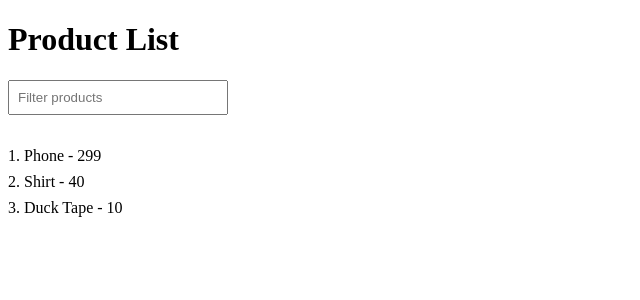
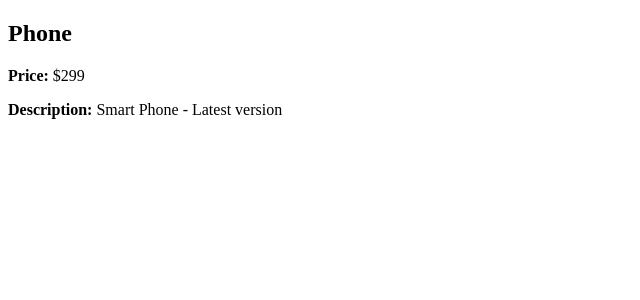
Before and after one commit to SnehaAnto/angularProject, an Angular app in the folder eMiniStore/: page /products/1 in a window 1280 px wide. Before the commit this address led to /. Shown: the top 300 px of the page, without its empty margins (0-640 px from the left). Built offline with nearby package versions, Linux system fonts and the light colour scheme.

Commit message:
Product Details page and routing

```diff
--- a/eMiniStore/src/app/app.component.html
+++ b/eMiniStore/src/app/app.component.html
@@ -1 +1 @@
-<app-product-list></app-product-list>
+<router-outlet></router-outlet>
--- a/eMiniStore/src/app/app.routes.ts
+++ b/eMiniStore/src/app/app.routes.ts
@@ -1,3 +1,9 @@
 import { Routes } from '@angular/router';
+import { ProductListComponent } from './products/product-list/product-list.component';
+import { ProductDetailsComponent } from './products/product-details/product-details.component';
 
-export const routes: Routes = [];
+
+export const routes: Routes = [
+    { path: '', component: ProductListComponent },
+    { path: 'products/:id', component: ProductDetailsComponent }
+];
--- /dev/null
+++ b/eMiniStore/src/app/products/product-details/product-details.component.html
@@ -0,0 +1,19 @@
+ <div *ngIf="product">
+      <h2>{{ product.name }}</h2>
+      <p><strong>Price:</strong> ${{ product.price }}</p>
+      <p><strong>Description:</strong> {{ product.description }}</p>
+    </div>
+    <div *ngIf="!product">
+      <p>Product not found.</p>
+    </div>
+
+
+<!-- @empty {
+  <p>No product details available.</p>
+}
+
+@if(product) {
+  <h2>{{ product.name }}</h2>
+      <p><strong>Price:</strong> ${{ product.price }}</p>
+      <p><strong>Description:</strong> {{ product.description }}</p>
+} -->
--- /dev/null
+++ b/eMiniStore/src/app/products/product-details/product-details.component.ts
@@ -0,0 +1,22 @@
+import { Component } from '@angular/core';
+import { CommonModule } from '@angular/common';
+import { ActivatedRoute } from '@angular/router';
+import { ProductService } from '../../services/product.service';
+import { Product } from '../../models/product.model';
+
+@Component({
+  selector: 'app-product-details',
+  standalone: true,
+  imports: [CommonModule],
+  templateUrl: './product-details.component.html',
+  styleUrls: ['./product-details.component.css']
+})
+export class ProductDetailsComponent {
+  product: Product | undefined;
+
+  constructor(private route: ActivatedRoute, private productService: ProductService) {
+    const productId = Number(this.route.snapshot.paramMap.get('id'));
+    this.product = this.productService.getProducts().find(p => p.id === productId);
+  }
+
+  }
--- a/eMiniStore/src/app/products/product-list/product-list.component.html
+++ b/eMiniStore/src/app/products/product-list/product-list.component.html
@@ -1,20 +1,24 @@
 <h1>Product List</h1>
 <input [(ngModel)]="filterText" placeholder="Filter products" />
-<!-- <ul>
-    <li *ngFor="let product of filteredProducts()">{{ product.name }} - {{ product.price}}</li>
+<ul>
+    <li *ngFor="let product of filteredProducts()">
+        <a [routerLink] = "['/products', product.id]">
+            {{ product.name }} - {{ product.price}}
+        </a>
+    </li>
     <li *ngIf="filteredProducts().length === 0"> No products found.</li>
-</ul> -->
+</ul>
 
 <!-- using Signals and latest of Angular features like @for -->
-<ul>
+<!-- <ul> -->
     <!-- @for (product of filteredProducts(); track product.id; let i=$index) {
      <li> {{i+1}}. {{ product.name }} - {{ product.price }}</li>
     } -->
-     @for (product of filteredProducts(); track product.id) {
+     <!-- @for (product of filteredProducts(); track product.id) {
         <li>{{product.id}}. {{ product.name }} - {{ product.price }}</li>
     }
 
     @empty {
         <li>No products found.</li>
     }
-</ul>
+</ul> -->
--- a/eMiniStore/src/app/products/product-list/product-list.component.ts
+++ b/eMiniStore/src/app/products/product-list/product-list.component.ts
@@ -3,12 +3,13 @@ import { ProductService } from '../../services/product.service';
 import { Product} from '../../models/product.model';
 import { CommonModule } from '@angular/common';
 import { FormsModule } from '@angular/forms';
+import { RouterModule } from '@angular/router';
 
 
 @Component({
   selector: 'app-product-list',
   standalone: true,
-  imports: [CommonModule, FormsModule],
+  imports: [CommonModule, FormsModule, RouterModule],
   templateUrl: './product-list.component.html',
   styleUrls: ['./product-list.component.css']
 })
```
Also changed, not shown: eMiniStore/src/app/products/product-details/product-details.component.css (added), 1 other file (tests, documents, lock files or other folders).
